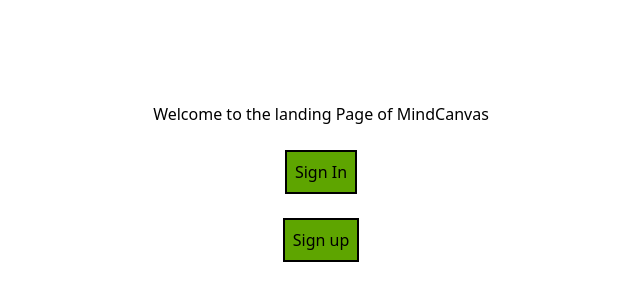
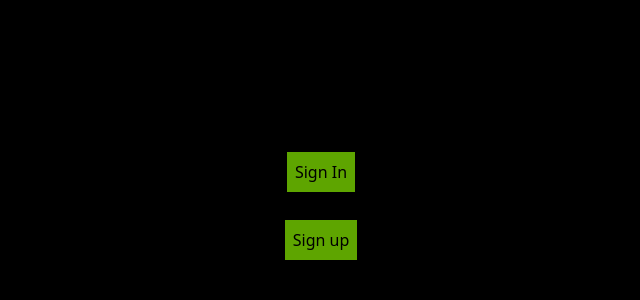
Before and after one commit to basita512/Excalidraw, a Next.js app in the folder apps/web/: page / in a window 1280 px wide. Shown: the part 218-518 px from the top of the page, without its empty margins (319-959 px from the left). Built offline with nearby package versions, Linux system fonts and the light colour scheme.

Commit message:
to test CI pipeline

```diff
--- a/apps/web/app/page.tsx
+++ b/apps/web/app/page.tsx
@@ -7,7 +7,7 @@
   const router = useRouter()
 
   return (
-    <div className="w-full h-screen flex flex-col gap-6 justify-center items-center">
+    <div className="w-full h-screen bg-black flex flex-col gap-6 justify-center items-center">
       <div className=""><h1>Welcome to the landing Page of MindCanvas</h1></div>
 
       <button className="border-2 bg-lime-600 p-2" onClick={() => router.push('/signin')}>Sign In</button>
```
